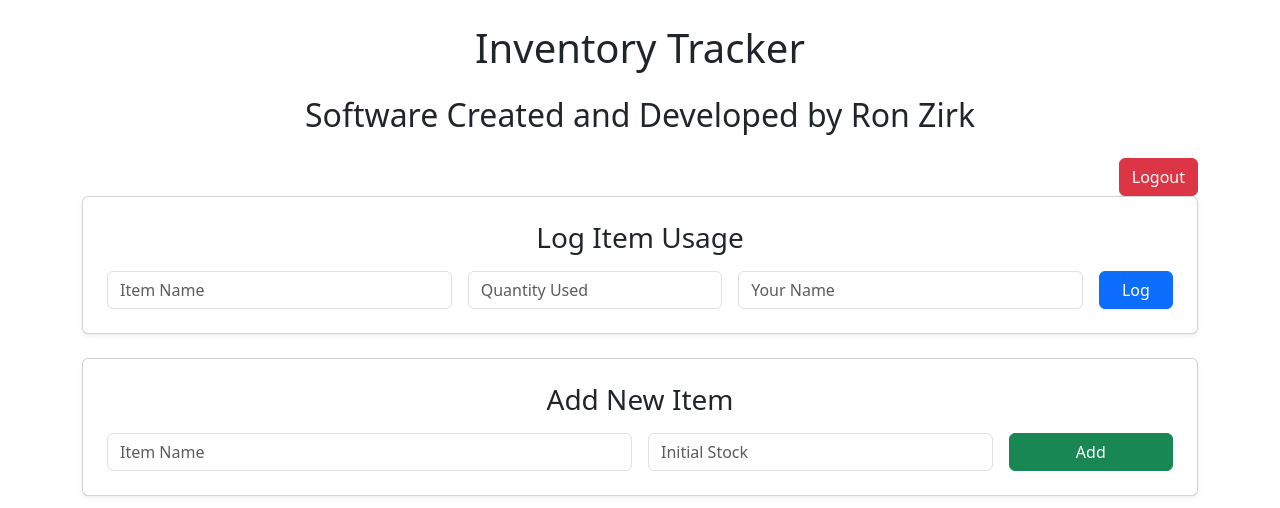
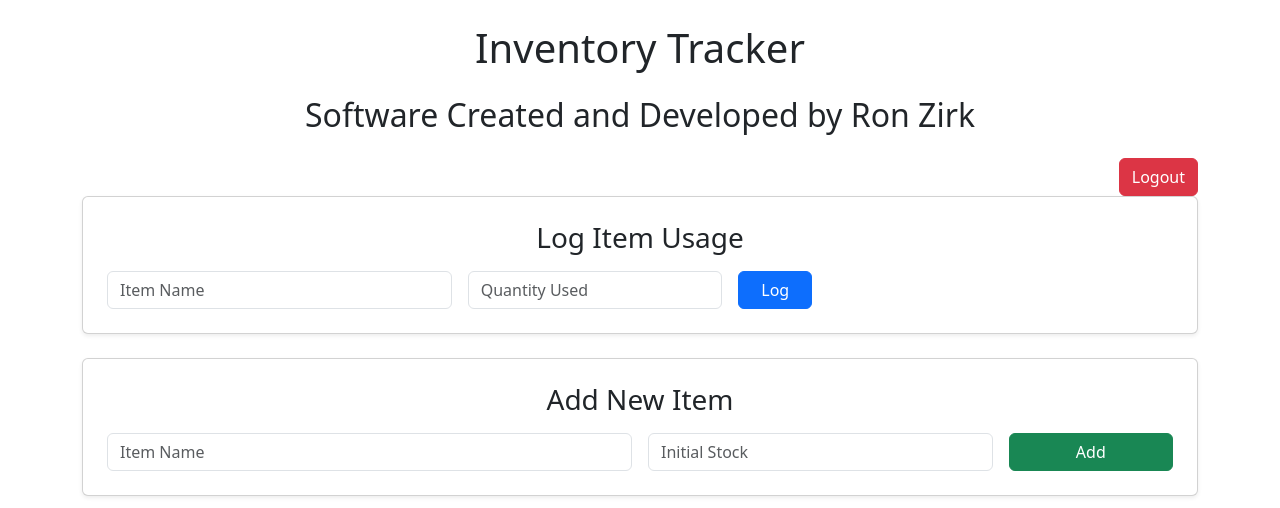
Before and after one commit to MysteryMeow/Farm, a Flask app: page / in a window 1280 px wide. Shown: the top 508 px of the page. Run offline with Flask 3, Linux system fonts and the light colour scheme; the visitor is signed in with stand-in values (Sample User, id 1); data comes from the database, SQL or seed files in the repository; data that the repository does not hold is empty.

Commit message:
removed needed name in index

```diff
--- a/templates/index.html
+++ b/templates/index.html
@@ -25,9 +25,7 @@
                 <div class="col-md-3">
                     <input type="number" class="form-control" name="quantity" placeholder="Quantity Used" required>
                 </div>
-                <div class="col-md-4">
-                    <input type="text" class="form-control" name="user" placeholder="Your Name" required>
-                </div>
+
                 <div class="col-md-1">
                     <button type="submit" class="btn btn-primary w-100">Log</button>
                 </div>
```
